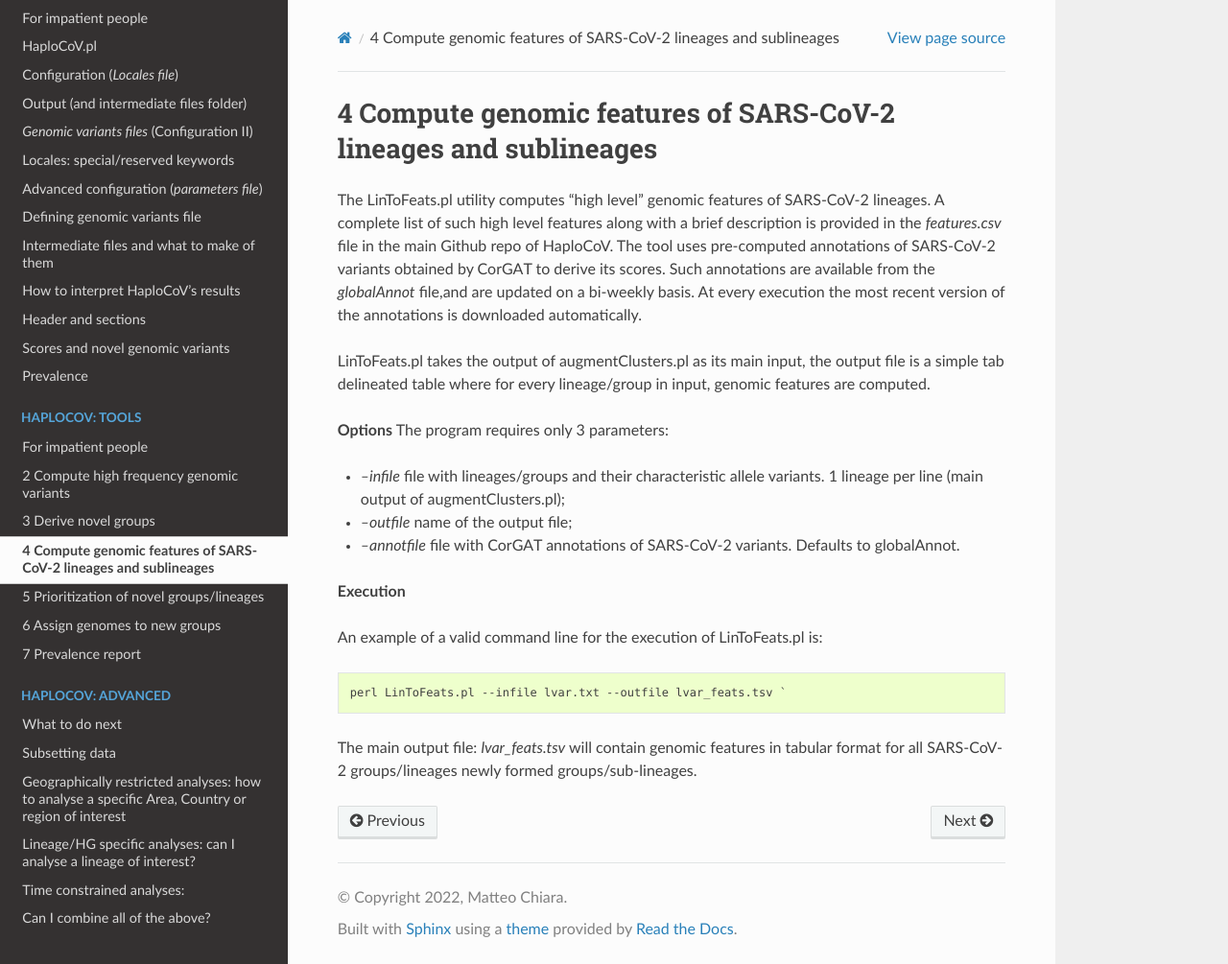
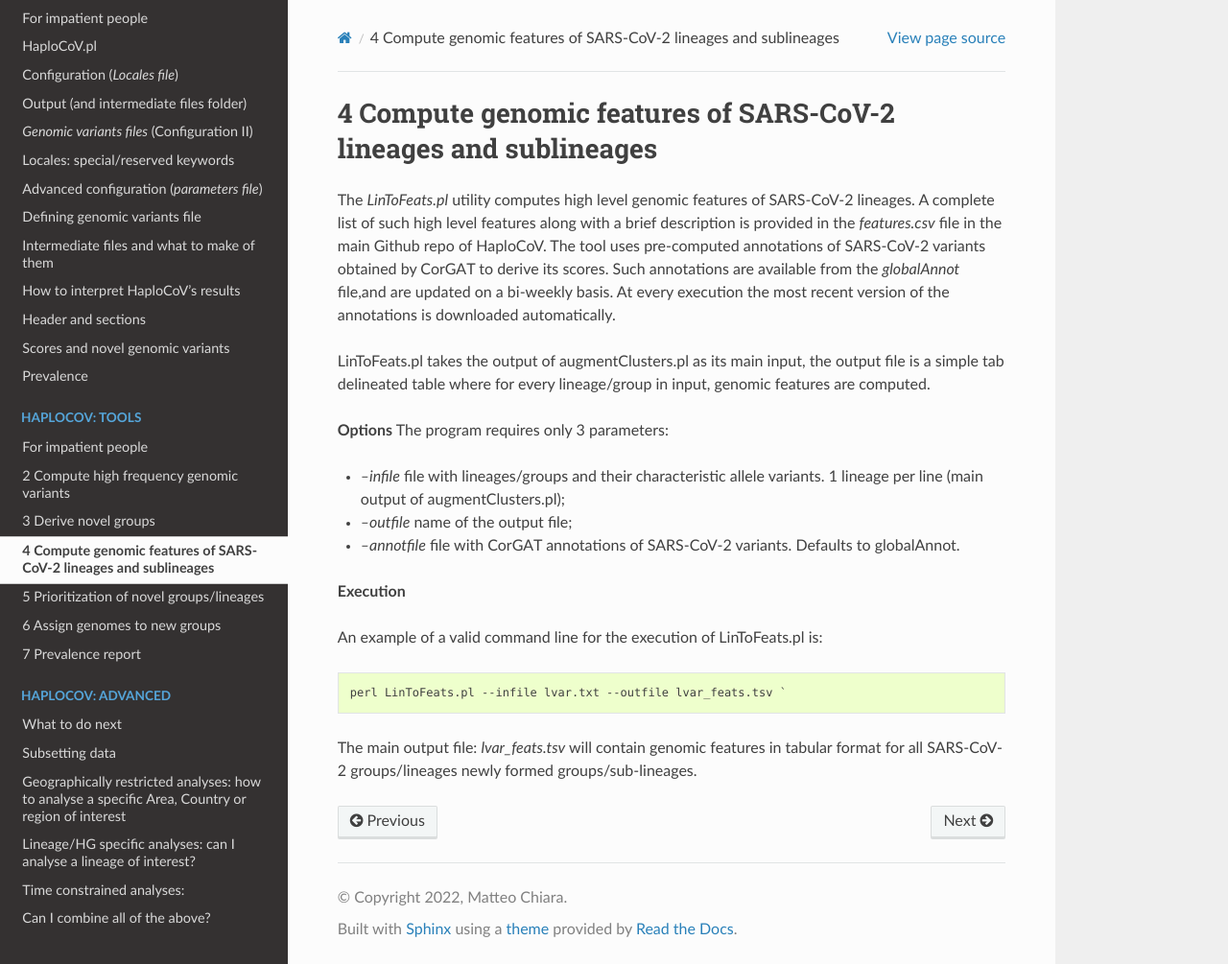
Before and after one commit to matteo14c/HaploCoV, a Sphinx documentation site: the page built from docs/source/features.rst, in a window 1280 px wide and 1005 px high. Shown: the whole window at 96% size. Built offline with Sphinx 7.4.7 and the Read the Docs theme 2.0.0, drawn with Linux system fonts in a browser that asks for light colours.

Commit message:
Update features.rst

```diff
--- a/docs/source/features.rst
+++ b/docs/source/features.rst
@@ -1,7 +1,7 @@
 4 Compute genomic features of SARS-CoV-2 lineages and sublineages
 =================================================================
 
-The LinToFeats.pl utility computes "high level" genomic features of SARS-CoV-2 lineages.
+The *LinToFeats.pl* utility computes high level genomic features of SARS-CoV-2 lineages.
 A complete list of such high level features along with a brief description is provided in the *features.csv* file in the main Github repo of HaploCoV.
 The tool uses pre-computed annotations of SARS-CoV-2 variants obtained by CorGAT to derive its scores. Such annotations are available from the *globalAnnot* file,and are updated on a bi-weekly basis. At every execution the most recent version of the annotations is downloaded automatically.
 
```
